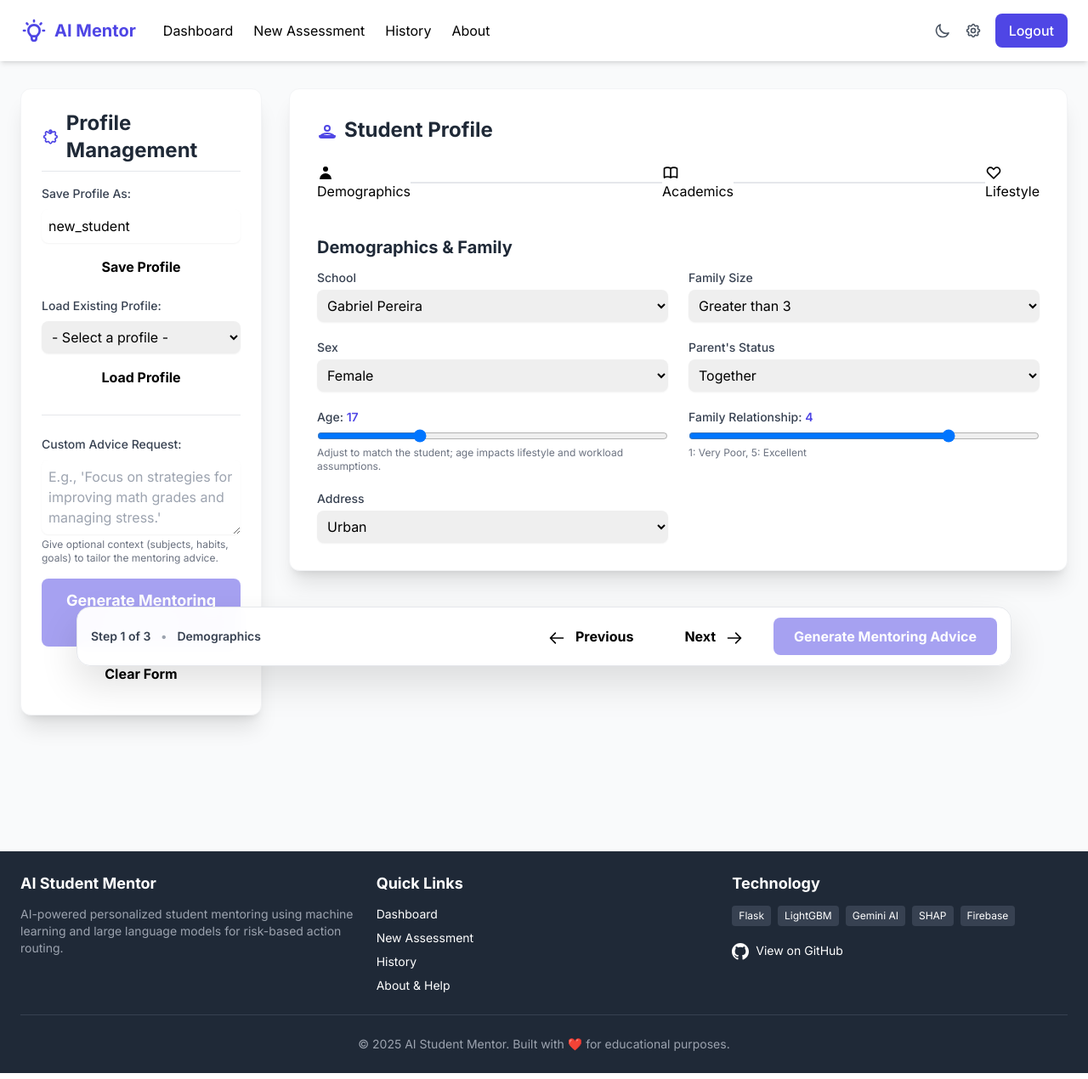
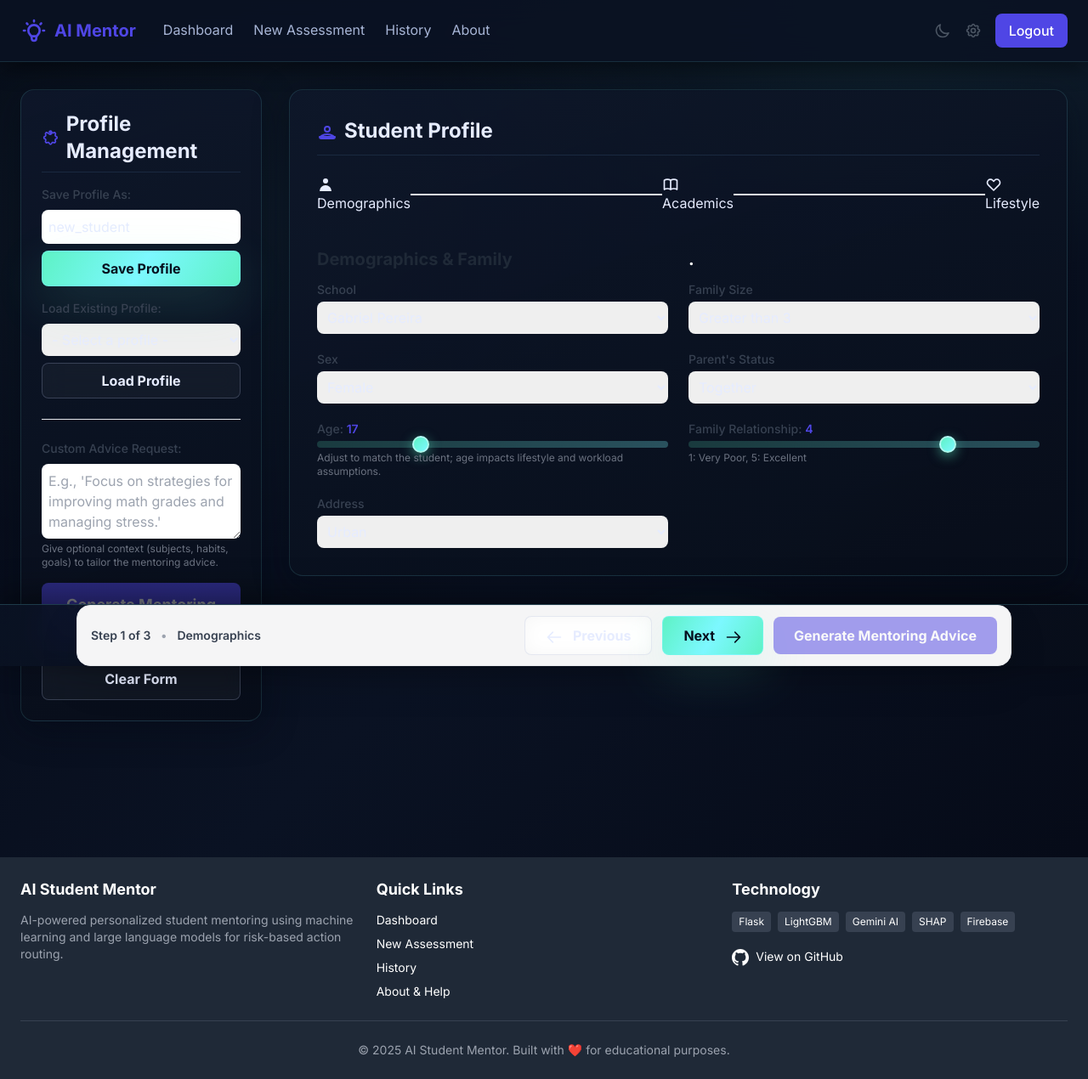
Before and after one commit to KailasVS666/student-risk-demo, a Flask app: template app/templates/index.html in a window 1280 px wide. Shown: the whole page at 85% size. Run offline with Flask 3, Linux system fonts and the light colour scheme; the template is opened without the code that fills it, so the values that code supplies are empty; parts of the project's set-up code (start-up, migrations or seed data) failed here and were passed over; some libraries are stand-ins or nearby versions.

Commit message:
feat(ui): implement Neo-Glow design system with electric accents and layered panels
- Add CSS variables for deep navy/charcoal canvas with cyan/lime accents
- Switch to Manrope geometric font for modern aesthetic
- Implement electric gradient buttons with glow and hover bloom effects
- Create layered dark panels with soft borders and shadows
- Add glassy navigation bar with backdrop blur
- Style range sliders with glowing animated thumbs
- Update sticky action bar with glass effect and lift animations
- Apply neo-panel class throughout assessment interface

```diff
--- a/app/static/css/style.css
+++ b/app/static/css/style.css
@@ -3,23 +3,63 @@
  */
 
 /* --- Typography and Base Styles --- */
-/* The font is linked in index.html, this applies it */
+:root {
+    --bg-deep: #050915;
+    --bg-panel: #0b1220;
+    --bg-panel-2: #0f1a2e;
+    --line-soft: #1a2940;
+    --text-primary: #e6ecff;
+    --text-muted: #a7b5d6;
+    --accent: #5ef2c5;
+    --accent-2: #7cf8ff;
+    --accent-strong: #9ef77b;
+    --glow: 0 18px 60px rgba(94, 242, 197, 0.16);
+    --shadow-soft: 0 10px 40px rgba(5, 9, 21, 0.45);
+}
+
 .font-inter {
-    font-family: 'Inter', sans-serif;
+    font-family: 'Manrope', 'Inter', system-ui, -apple-system, sans-serif;
 }
 
 body {
-    /* Apply Inter font and background color defined in index.html */
     @apply antialiased;
+    font-family: 'Manrope', 'Inter', system-ui, -apple-system, sans-serif;
+    background: radial-gradient(120% 80% at 20% 20%, rgba(124, 248, 255, 0.06), transparent 40%),
+                radial-gradient(120% 80% at 80% 0%, rgba(94, 242, 197, 0.08), transparent 35%),
+                linear-gradient(135deg, #050915 0%, #0a1223 50%, #050915 100%);
+    color: var(--text-primary);
 }
 
 /* --- Button Styles --- */
 .btn-primary {
-    @apply bg-indigo-600 text-white hover:bg-indigo-700 disabled:opacity-50 transition duration-200 ease-in-out shadow-md hover:shadow-lg focus:ring-4 focus:ring-indigo-300;
+    background: linear-gradient(120deg, var(--accent) 0%, var(--accent-2) 50%, var(--accent) 100%);
+    color: #06101f;
+    border: 1px solid rgba(124, 248, 255, 0.45);
+    box-shadow: var(--glow);
+    transition: transform 180ms ease, box-shadow 180ms ease, filter 180ms ease;
+}
+
+.btn-primary:hover {
+    transform: translateY(-1px) scale(1.01);
+    box-shadow: 0 18px 50px rgba(124, 248, 255, 0.25);
+    filter: saturate(1.05);
+}
+
+.btn-primary:active {
+    transform: translateY(0);
 }
 
 .btn-secondary {
-    @apply bg-gray-200 text-gray-700 hover:bg-gray-300 disabled:opacity-50 transition duration-200 ease-in-out shadow-sm hover:shadow-md focus:ring-4 focus:ring-gray-300;
+    background: rgba(255, 255, 255, 0.04);
+    color: var(--text-primary);
+    border: 1px solid rgba(166, 181, 214, 0.25);
+    backdrop-filter: blur(10px);
+    transition: transform 160ms ease, border-color 160ms ease, color 160ms ease;
+}
+
+.btn-secondary:hover {
+    transform: translateY(-1px);
+    border-color: rgba(124, 248, 255, 0.45);
 }
 
 /* Focus outlines for accessibility */
@@ -48,12 +94,77 @@ textarea:focus-visible {
 }
 
 .input-soft {
-    @apply w-full rounded-lg border border-gray-300 px-3 py-2 focus:ring-2 focus:ring-indigo-500 focus:border-indigo-500 transition duration-150 bg-white;
+    width: 100%;
+    border-radius: 12px;
+    border: 1px solid rgba(166, 181, 214, 0.35);
+    padding: 10px 12px;
+    background: rgba(255, 255, 255, 0.04);
+    color: var(--text-primary);
+    transition: border-color 150ms ease, box-shadow 150ms ease, background 150ms ease;
+}
+
+.input-soft:focus {
+    outline: none;
+    border-color: rgba(124, 248, 255, 0.55);
+    box-shadow: 0 0 0 4px rgba(124, 248, 255, 0.12);
+    background: rgba(255, 255, 255, 0.06);
+}
+
+/* --- Glass Navigation --- */
+.glass-nav {
+    position: sticky;
+    top: 0;
+    z-index: 50;
+    background: rgba(10, 18, 35, 0.9);
+    border-bottom: 1px solid rgba(124, 248, 255, 0.12);
+    backdrop-filter: blur(16px);
+    box-shadow: 0 8px 24px rgba(0, 0, 0, 0.45);
+}
+
+.glass-nav .nav-link {
+    color: var(--text-muted);
+    border-bottom: 2px solid transparent;
+}
+
+.glass-nav .nav-link.active,
+.glass-nav .nav-link:hover {
+    color: var(--accent-2);
+    border-color: var(--accent-2);
+}
+
+.glass-nav .btn-icon {
+    color: var(--text-muted);
+    transition: color 150ms ease, background 150ms ease;
+}
+
+.glass-nav .btn-icon:hover {
+    color: var(--accent-2);
+    background: rgba(255, 255, 255, 0.05);
 }
 
 /* --- Section Header Style --- */
 .section-header {
-    @apply border-b-2 border-indigo-200 pb-3;
+    border-bottom: 1px solid var(--line-soft);
+    padding-bottom: 12px;
+    color: var(--text-primary);
+}
+
+.neo-panel {
+    background: linear-gradient(160deg, rgba(14, 23, 42, 0.9), rgba(8, 14, 26, 0.95));
+    border: 1px solid rgba(124, 248, 255, 0.12);
+    border-radius: 16px;
+    box-shadow: var(--shadow-soft);
+}
+
+.pill {
+    display: inline-flex;
+    align-items: center;
+    gap: 6px;
+    padding: 6px 12px;
+    border-radius: 999px;
+    background: rgba(124, 248, 255, 0.08);
+    color: var(--text-primary);
+    border: 1px solid rgba(124, 248, 255, 0.18);
 }
 
 /* --- Wizard Progress Bar --- */
@@ -108,7 +219,82 @@ textarea:focus-visible {
 }
 
 
+/* --- Sticky Action Bar --- */
+.action-bar {
+    position: fixed;
+    bottom: 0;
+    left: 0;
+    right: 0;
+    z-index: 40;
+    background: linear-gradient(145deg, rgba(10, 18, 35, 0.92), rgba(8, 14, 26, 0.95));
+    border-top: 1px solid rgba(124, 248, 255, 0.18);
+    backdrop-filter: blur(16px);
+    box-shadow: 0 -10px 40px rgba(0, 0, 0, 0.45);
+    padding: 16px 24px;
+}
+
+.action-bar__inner {
+    display: flex;
+    justify-content: space-between;
+    align-items: center;
+    max-width: 1536px;
+    margin: 0 auto;
+}
+
+.action-bar button {
+    transition: transform 180ms ease, box-shadow 180ms ease, filter 180ms ease;
+}
+
+.action-bar button:hover {
+    transform: translateY(-2px);
+}
+
+.action-bar .btn-primary:hover {
+    box-shadow: 0 16px 45px rgba(124, 248, 255, 0.3);
+}
+
 /* --- Custom Range Slider Styles (for better UX) --- */
+input[type="range"] {
+    appearance: none;
+    height: 8px;
+    width: 100%;
+    border-radius: 999px;
+    background: linear-gradient(90deg, rgba(94, 242, 197, 0.18), rgba(124, 248, 255, 0.28));
+    cursor: pointer;
+}
+
+input[type="range"]::-webkit-slider-thumb {
+    appearance: none;
+    width: 20px;
+    height: 20px;
+    background: linear-gradient(135deg, var(--accent), var(--accent-2));
+    border-radius: 50%;
+    border: 2px solid rgba(255, 255, 255, 0.45);
+    box-shadow: 0 4px 14px rgba(94, 242, 197, 0.5);
+    transition: transform 150ms ease, box-shadow 150ms ease;
+}
+
+input[type="range"]::-webkit-slider-thumb:hover {
+    transform: scale(1.15);
+    box-shadow: 0 6px 20px rgba(94, 242, 197, 0.6);
+}
+
+input[type="range"]::-moz-range-thumb {
+    appearance: none;
+    width: 20px;
+    height: 20px;
+    background: linear-gradient(135deg, var(--accent), var(--accent-2));
+    border-radius: 50%;
+    border: 2px solid rgba(255, 255, 255, 0.45);
+    box-shadow: 0 4px 14px rgba(94, 242, 197, 0.5);
+    transition: transform 150ms ease, box-shadow 150ms ease;
+}
+
+input[type="range"]::-moz-range-thumb:hover {
+    transform: scale(1.15);
+    box-shadow: 0 6px 20px rgba(94, 242, 197, 0.6);
+}
+
 input[type="range"] {
     @apply appearance-none h-2 w-full rounded-full bg-indigo-100 cursor-pointer;
 }
--- a/app/templates/base.html
+++ b/app/templates/base.html
@@ -14,7 +14,7 @@
     <!-- Custom Fonts -->
     <link rel="preconnect" href="https://fonts.googleapis.com">
     <link rel="preconnect" href="https://fonts.gstatic.com" crossorigin>
-    <link href="https://fonts.googleapis.com/css2?family=Inter:wght@300;400;500;600;700&display=swap" rel="stylesheet">
+    <link href="https://fonts.googleapis.com/css2?family=Manrope:wght@400;500;600;700&family=Inter:wght@300;400;500;600;700&display=swap" rel="stylesheet">
 
     <!-- Custom CSS -->
     <link rel="stylesheet" href="{{ url_for('static', filename='css/style.css') }}">
@@ -78,7 +78,7 @@
 <body class="bg-gray-50 min-h-screen flex flex-col">
 
     <!-- Navigation Bar -->
-    <nav class="bg-white shadow-md sticky top-0 z-50">
+    <nav class="glass-nav">
         <div class="container mx-auto px-4 sm:px-6 py-4">
             <div class="flex justify-between items-center">
                 <!-- Logo & Brand -->
--- a/app/templates/index.html
+++ b/app/templates/index.html
@@ -8,8 +8,8 @@
     <!-- Main Grid -->
     <main class="grid grid-cols-1 lg:grid-cols-4 gap-8">
         <!-- Sidebar: Profile Management -->
-        <aside class="lg:col-span-1 p-6 bg-white rounded-xl shadow-xl border border-gray-100 h-fit transition-shadow hover:shadow-2xl">
-            <h2 class="text-2xl font-bold mb-4 text-gray-800 flex items-center border-b pb-2">
+        <aside class="lg:col-span-1 p-6 neo-panel h-fit">
+            <h2 class="text-2xl font-bold mb-4 flex items-center border-b pb-2" style="color: var(--text-primary); border-color: var(--line-soft);">
                 <svg xmlns="http://www.w3.org/2000/svg" class="h-6 w-6 text-indigo-600 mr-2" fill="none" viewBox="0 0 24 24" stroke="currentColor"><path stroke-linecap="round" stroke-linejoin="round" stroke-width="2" d="M10.325 4.317c.426-1.756 2.924-1.756 3.35 0a1.724 1.724 0 002.573 1.066c1.543-.94 3.31.82 2.37 2.37a1.724 1.724 0 001.065 2.572c1.756.426 1.756 2.924 0 3.35a1.724 1.724 0 00-1.066 2.573c.94 1.543-.82 3.31-2.37 2.37a1.724 1.724 0 00-2.572 1.065c-.426 1.756-2.924 1.756-3.35 0a1.724 1.724 0 00-2.573-1.066c-1.543.94-3.31-.82-2.37-2.37a1.724 1.724 0 00-1.065-2.572c-1.756-.426-1.756-2.924 0-3.35a1.724 1.724 0 001.066-2.573c-.94-1.543.82-3.31 2.37-2.37.526.34 1.028.665 1.53.985.502.32 1.01.62 1.517.915a1.724 1.724 0 002.572-1.065z"/></svg>
                 Profile Management
             </h2>
@@ -54,8 +54,8 @@
 
         <!-- Main Content: Assessment Form -->
         <div class="lg:col-span-3">
-            <section id="inputForm" class="p-8 bg-white rounded-xl shadow-xl border border-gray-100 transition-shadow hover:shadow-2xl">
-                <h2 class="text-2xl font-bold mb-6 text-gray-800 section-header flex items-center">
+            <section id="inputForm" class="p-8 neo-panel">
+                <h2 class="text-2xl font-bold mb-6 section-header flex items-center" style="color: var(--text-primary);">
                     <svg xmlns="http://www.w3.org/2000/svg" class="h-6 w-6 text-indigo-600 mr-2" fill="none" viewBox="0 0 24 24" stroke="currentColor"><path stroke-linecap="round" stroke-linejoin="round" stroke-width="2" d="M5.121 17.804A13.937 13.937 0 0112 16c2.5 0 4.847.655 6.879 1.804M15 10a3 3 0 11-6 0 3 3 0 016 0zm6 9a2 2 0 01-2 2H5a2 2 0 01-2-2z"/></svg>
                     Student Profile
                 </h2>
@@ -346,14 +346,14 @@
             </section>
 
             <!-- Results Section -->
-            <section id="resultsSection" class="mt-8 p-8 bg-white rounded-xl shadow-xl border border-gray-100 hidden transition-shadow hover:shadow-2xl">
+            <section id="resultsSection" class="mt-8 p-8 neo-panel hidden">
                 <div id="loadingSpinner" class="flex flex-col justify-center items-center py-12 hidden">
                     <div class="animate-spin rounded-full h-16 w-16 border-t-4 border-b-4 border-indigo-600"></div>
-                    <p class="mt-4 text-gray-600 font-semibold">Analyzing profile and generating advice...</p>
+                    <p class="mt-4 text-gray-600 dark:text-gray-300 font-semibold">Analyzing profile and generating advice...</p>
                 </div>
 
                 <div id="actionProgress" class="hidden mb-6">
-                    <div class="flex items-center gap-3 text-sm font-semibold text-indigo-700">
+                    <div class="flex items-center gap-3 text-sm font-semibold text-indigo-700 dark:text-indigo-300">
                         <svg xmlns="http://www.w3.org/2000/svg" class="h-5 w-5" fill="none" viewBox="0 0 24 24" stroke="currentColor"><path stroke-linecap="round" stroke-linejoin="round" stroke-width="2" d="M12 8v4l3 3" /></svg>
                         <span id="actionProgressText">Running analysis...</span>
                     </div>
@@ -383,7 +383,7 @@
                 </div>
 
                 <div class="flex justify-between items-start">
-                    <h2 class="text-2xl font-bold mb-4 text-gray-800 section-header flex items-center">
+                    <h2 class="text-2xl font-bold mb-4 text-gray-800 dark:text-gray-100 section-header flex items-center">
                         <svg xmlns="http://www.w3.org/2000/svg" class="h-6 w-6 text-indigo-600 mr-2" fill="none" viewBox="0 0 24 24" stroke="currentColor"><path stroke-linecap="round" stroke-linejoin="round" stroke-width="2" d="M9 19v-6a2 2 0 00-2-2H5a2 2 0 00-2 2v6a2 2 0 002 2h2a2 2 0 002-2zm0 0V9a2 2 0 012-2h2a2 2 0 012 2v10m-6 0a2 2 0 002 2h2a2 2 0 002-2m0 0V5a2 2 0 012-2h2a2 2 0 012 2v14a2 2 0 01-2 2h-2a2 2 0 01-2-2z"/></svg>
                         Mentoring Analysis
                     </h2>
@@ -396,22 +396,22 @@
                 <div class="grid grid-cols-1 md:grid-cols-3 gap-8 mt-6">
                     <div class="md:col-span-1">
                         <div id="riskLevelBadge" class="p-4 rounded-xl shadow-lg text-center transition duration-500">
-                             <p class="text-sm font-bold uppercase mb-1">Predicted Risk Level</p>
-                             <p id="riskLevel" class="text-4xl font-extrabold"></p>
-                             <p id="riskDescriptor" class="text-sm font-medium mt-1"></p>
+                             <p class="text-sm font-bold uppercase mb-1 dark:text-gray-200">Predicted Risk Level</p>
+                             <p id="riskLevel" class="text-4xl font-extrabold dark:text-gray-50"></p>
+                             <p id="riskDescriptor" class="text-sm font-medium mt-1 dark:text-gray-200"></p>
                         </div>
 
                         <div class="mt-6">
-                            <h3 class="text-lg font-bold text-gray-700 border-b pb-1">Confidence</h3>
-                            <p id="riskConfidence" class="text-sm text-gray-600 mt-2">&nbsp;</p>
+                            <h3 class="text-lg font-bold text-gray-700 dark:text-gray-100 border-b pb-1">Confidence</h3>
+                            <p id="riskConfidence" class="text-sm text-gray-600 dark:text-gray-300 mt-2">&nbsp;</p>
                         </div>
 
-                        <h3 class="text-lg font-bold text-gray-700 mt-6 border-b pb-1">Class Probabilities</h3>
+                        <h3 class="text-lg font-bold text-gray-700 dark:text-gray-100 mt-6 border-b pb-1">Class Probabilities</h3>
                         <div id="probaChartContainer" class="mt-3">
                             <canvas id="probaChart"></canvas>
                         </div>
 
-                        <h3 class="text-lg font-bold text-gray-700 mt-6 border-b pb-1">Grades Comparison</h3>
+                        <h3 class="text-lg font-bold text-gray-700 dark:text-gray-100 mt-6 border-b pb-1">Grades Comparison</h3>
                         <div id="gradesChartContainer" class="mt-4">
                             <canvas id="gradesChart"></canvas>
                         </div>
@@ -419,7 +419,7 @@
 
                     <div id="adviceContent" class="md:col-span-2">
                         <div class="flex justify-between items-center mb-4 border-b pb-2">
-                            <h3 class="text-xl font-bold text-gray-800 flex items-center">
+                            <h3 class="text-xl font-bold text-gray-800 dark:text-gray-100 flex items-center">
                                 <svg xmlns="http://www.w3.org/2000/svg" class="h-5 w-5 text-indigo-600 mr-2" fill="none" viewBox="0 0 24 24" stroke="currentColor"><path stroke-linecap="round" stroke-linejoin="round" stroke-width="2" d="M13 10V3L4 14h7v7l9-11h-7z" /></svg>
                                 Personalized Mentoring Advice
                             </h3>
@@ -430,31 +430,31 @@
                                 Download PDF Report
                             </button>
                         </div>
-                        <div id="adviceOutput" class="prose prose-indigo max-w-none text-gray-700">
-                             <p class="text-center text-gray-500 italic">Analysis will appear here after submission.</p>
+                        <div id="adviceOutput" class="prose prose-indigo dark:prose-invert max-w-none text-gray-700 dark:text-gray-100">
+                             <p class="text-center text-gray-500 dark:text-gray-400 italic">Analysis will appear here after submission.</p>
                         </div>
 
-                        <hr class="my-6 border-gray-200">
+                        <hr class="my-6 border-gray-200 dark:border-slate-700">
 
-                        <h3 class="text-xl font-bold text-gray-800 mb-2 border-b pb-2 flex items-center">
+                        <h3 class="text-xl font-bold text-gray-800 dark:text-gray-100 mb-2 border-b pb-2 flex items-center">
                             <svg xmlns="http://www.w3.org/2000/svg" class="h-5 w-5 text-indigo-600 mr-2" fill="none" viewBox="0 0 24 24" stroke="currentColor"><path stroke-linecap="round" stroke-linejoin="round" stroke-width="2" d="M9 17v-2m3 2v-4m3 4v-6m2 10H7a2 2 0 01-2-2V5a2 2 0 012-2h5.586a1 1 0 01.707.293l5.414 5.414a1 1 0 01.293.707V19a2 2 0 01-2 2z"/></svg>
                             Key Factors Explained
                         </h3>
-                        <p class="text-sm text-gray-500 mb-2">The chart below shows which student factors most influenced this risk prediction.</p>
+                        <p class="text-sm text-gray-500 dark:text-gray-300 mb-2">The chart below shows which student factors most influenced this risk prediction.</p>
 
                         <div class="flex items-center gap-3 mb-3">
-                            <label class="flex items-center gap-2 text-sm text-gray-700">
+                            <label class="flex items-center gap-2 text-sm text-gray-700 dark:text-gray-200">
                                 <input id="toggleSensitive" type="checkbox" class="rounded" />
                                 Show sensitive features (e.g., sex, age)
                             </label>
                         </div>
-                        <div id="biasNotice" class="text-xs text-gray-600 bg-yellow-50 border border-yellow-200 rounded-md px-3 py-2 mb-3" style="display: none;">
+                        <div id="biasNotice" class="text-xs text-gray-600 dark:text-amber-100 bg-yellow-50 dark:bg-amber-900/40 border border-yellow-200 dark:border-amber-500/60 rounded-md px-3 py-2 mb-3" style="display: none;">
                             For transparency and fairness, sensitive attributes are hidden by default.
                         </div>
                         <div id="explanationChartContainer" class="mt-4">
                             <canvas id="explanationChart"></canvas>
                         </div>
-                        <div id="shapSummary" class="mt-4 text-sm text-gray-700 p-3 bg-indigo-50 rounded-lg border border-indigo-200"></div>
+                        <div id="shapSummary" class="mt-4 text-sm text-gray-700 dark:text-gray-100 p-3 bg-indigo-50 dark:bg-slate-800 rounded-lg border border-indigo-200 dark:border-slate-700"></div>
                     </div>
                 </div>
             </section>
```
Also changed, not shown: other parts of app/static/css/style.css (+17 -5 lines).
